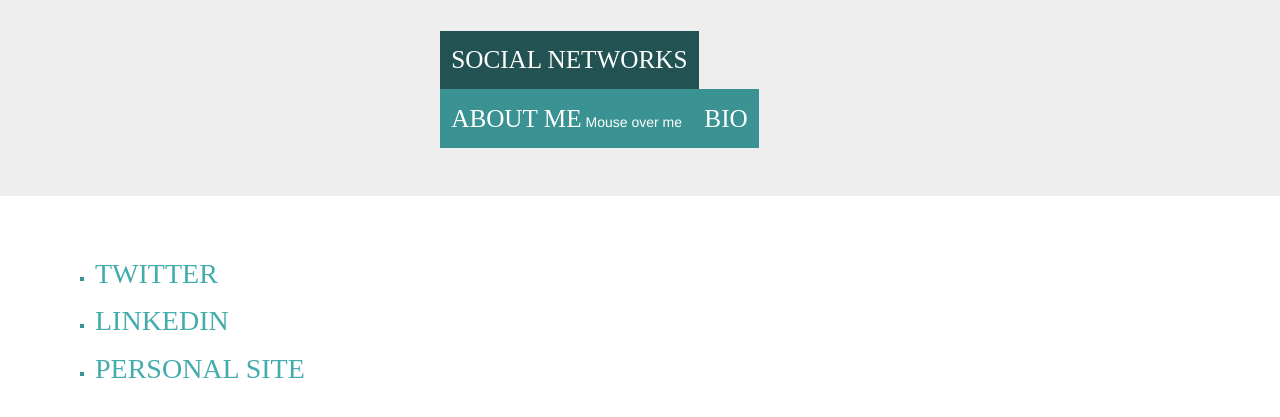
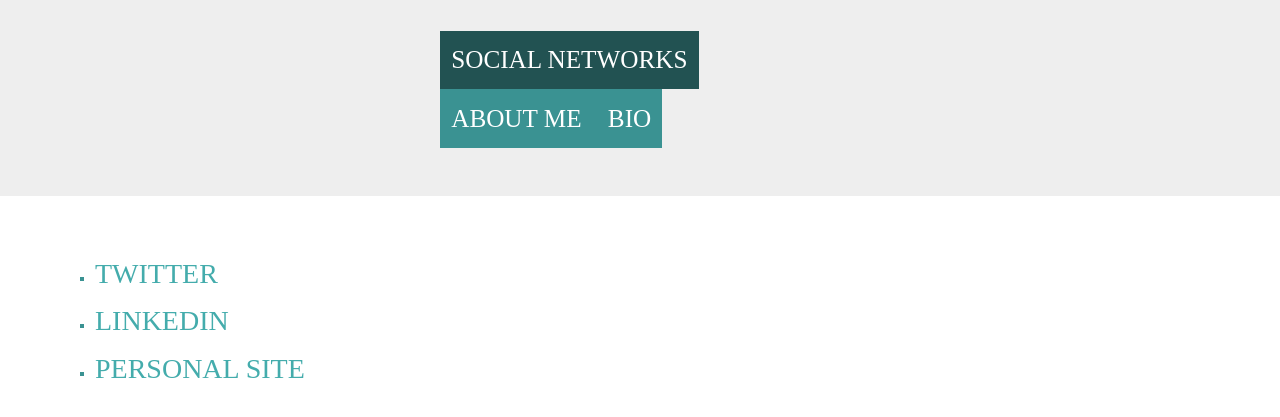
Before and after one commit to ianlacerda/portfolio, a plain HTML site: page index.html in a window 1280 px wide. Shown: the part 183-600 px from the top of the page. Drawn offline with nearby package versions, Linux system fonts and the light colour scheme.

Commit message:
Update index.html

```diff
--- a/index.html
+++ b/index.html
@@ -18,7 +18,6 @@
   <li class="ativa"><a class="subtit" href="/">Social Networks</a></li>
   <li class="bio"><a class="subtit" href="#">About Me</a>
   <div class="dropdown">
-  <span>Mouse over me</span>
      <div class="dropdown-content">
        <li class="drop"><a class="subtit" href="#">Bio</a></li>
         </div>
```
